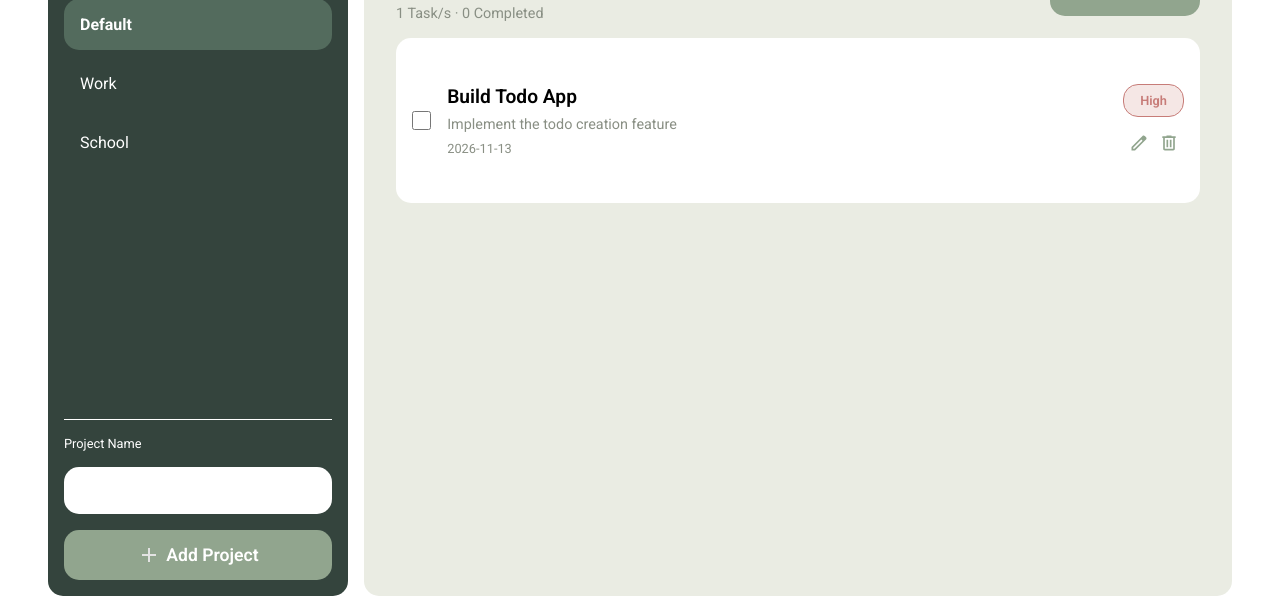
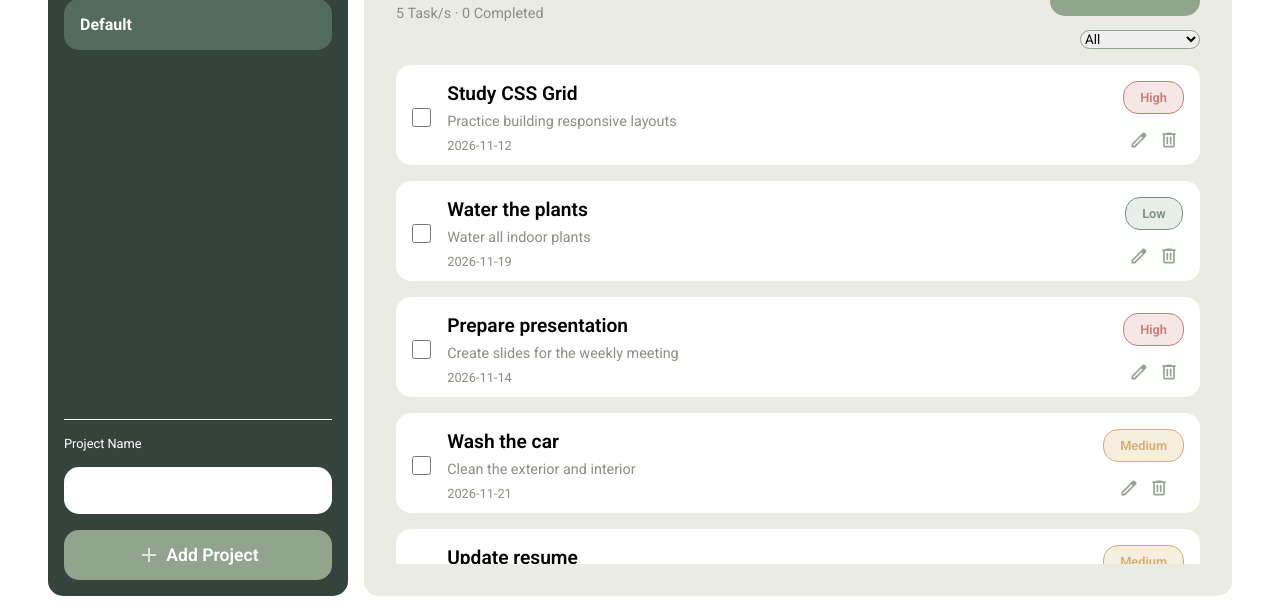
Before and after one commit to alexisjhay/todo-list, a website built with webpack: page src/template.html in a window 1280 px wide. Shown: the part 188-800 px from the top of the page. Built offline with nearby package versions, Linux system fonts and the light colour scheme.

Commit message:
feat: add todo filtering
- Add filters for all, incomplete, and completed todos
- Add high, medium, and low priority filters
- Add overdue todo filtering
- Scope filters to the active project

```diff
--- a/src/dom/renderTodo.js
+++ b/src/dom/renderTodo.js
@@ -2,6 +2,7 @@ import { TodoManager } from "../modules/TodoManager.js";
 import { RenderTodoForm } from "./createTodoForm.js";
 
 const todoManager = new TodoManager();
+let activeFilter = "all";
 
 export class RenderTodo {
 	renderTodo(location, projectArray) {
@@ -10,13 +11,15 @@ export class RenderTodo {
 		const mainHeader = new RenderHeader();
 		const mainBody = new RenderBody();
 
-		location.appendChild(mainHeader.renderHeader(projectArray));
-		location.appendChild(mainBody.renderBody(location, projectArray));
+		location.appendChild(mainHeader.renderHeader(projectArray, location));
+		location.appendChild(
+			mainBody.renderBody(location, projectArray, activeFilter),
+		);
 	}
 }
 
 class RenderHeader {
-	renderHeader(projectArray) {
+	renderHeader(projectArray, location) {
 		const header = document.createElement("div");
 		header.classList.add("main-header");
 
@@ -47,18 +50,102 @@ class RenderHeader {
 
 		addTaskButton.textContent = `Add Todo`;
 
+		const filterContainer = document.createElement("div");
+		filterContainer.classList.add("filter-container");
+
+		const filterDropdown = document.createElement("select");
+		filterDropdown.id = "filterSelect";
+		const filters = [
+			{ name: "All", value: "all", isSelected: activeFilter === "all" },
+			{
+				name: "Incomplete",
+				value: "incomplete",
+				isSelected: activeFilter === "incomplete",
+			},
+			{
+				name: "Completed",
+				value: "completed",
+				isSelected: activeFilter === "completed",
+			},
+			{
+				name: "High Priority",
+				value: "high-priority",
+				isSelected: activeFilter === "high-priority",
+			},
+			{
+				name: "Medium Priority",
+				value: "medium-priority",
+				isSelected: activeFilter === "medium-priority",
+			},
+			{
+				name: "Low Priority",
+				value: "low-priority",
+				isSelected: activeFilter === "low-priority",
+			},
+			{
+				name: "Overdue",
+				value: "overdue",
+				isSelected: activeFilter === "overdue",
+			},
+		];
+
+		filterContainer.appendChild(filterDropdown);
+
+		for (const filter of filters) {
+			const newOption = new Option(
+				filter.name,
+				filter.value,
+				filter.isSelected,
+				filter.isSelected,
+			);
+
+			filterDropdown.add(newOption);
+		}
+
+		filterDropdown.addEventListener("change", (e) => {
+			activeFilter = e.target.value;
+
+			const render = new RenderTodo();
+			render.renderTodo(location, projectArray);
+		});
+
 		header.appendChild(headerTitle);
 		header.appendChild(taskLength);
 		header.appendChild(addTaskButton);
+		header.appendChild(filterContainer);
 
 		return header;
 	}
 }
 
 class RenderBody {
-	renderBody(location, projectArray) {
+	renderBody(location, projectArray, filter) {
 		const projectActiveID = projectArray.find((project) => project.isActive);
-		const filtered = todoManager.getTodosByProject(projectActiveID?.id);
+		let filtered = todoManager.getTodosByProject(projectActiveID?.id);
+
+		switch (filter) {
+			case "all":
+				filtered = todoManager.getTodosByProject(projectActiveID?.id);
+				break;
+			case "incomplete":
+				filtered = todoManager.getIncompleteTodos(projectActiveID?.id);
+				break;
+			case "completed":
+				filtered = todoManager.getCompletedTodos(projectActiveID?.id);
+				break;
+			case "high-priority":
+				filtered = todoManager.getPriorityTodo(projectActiveID?.id, "High");
+				break;
+			case "medium-priority":
+				filtered = todoManager.getPriorityTodo(projectActiveID?.id, "Medium");
+				break;
+			case "low-priority":
+				filtered = todoManager.getPriorityTodo(projectActiveID?.id, "Low");
+				break;
+			case "overdue":
+				filtered = todoManager.getOverdueTodo(projectActiveID?.id);
+				break;
+		}
 
 		const body = document.createElement("div");
 		body.classList.add("main-body");
--- a/src/modules/ProjectManager.js
+++ b/src/modules/ProjectManager.js
@@ -1,10 +1,6 @@
 import { Project } from "./Project.js";
 
-export const projects = [
-	new Project("0", "Default", true),
-	new Project("1", "Work", false),
-	new Project("2", "School", false),
-];
+export const projects = [new Project("0", "Default", true)];
 
 export class ProjectManager {
 	addProject(id, name, state) {
--- a/src/modules/TodoManager.js
+++ b/src/modules/TodoManager.js
@@ -2,33 +2,39 @@ import { Todo } from "./Todo.js";
 
 export const todo = [
 	new Todo(
-		"Finish JavaScript course",
-		"Complete the DOM manipulation lesson",
+		"Study CSS Grid",
+		"Practice building responsive layouts",
 		"2026-11-12",
-		"High",
-		"1",
-	),
-	new Todo(
-		"Read a book",
-		"Read 20 pages of Atomic Habits",
-		"2026-11-11",
-		"Low",
-		"2",
-	),
-	new Todo(
-		"Build Todo App",
-		"Implement the todo creation feature",
-		"2026-11-13",
 		"High",
 		"0",
 	),
-
 	new Todo(
-		"Build Todo App",
-		"Implement the todo creation feature",
-		"2026-11-13",
+		"Water the plants",
+		"Water all indoor plants",
+		"2026-11-19",
+		"Low",
+		"0",
+	),
+	new Todo(
+		"Prepare presentation",
+		"Create slides for the weekly meeting",
+		"2026-11-14",
+		"High",
+		"0",
+	),
+	new Todo(
+		"Wash the car",
+		"Clean the exterior and interior",
+		"2026-11-21",
 		"Medium",
-		"2",
+		"0",
+	),
+	new Todo(
+		"Update resume",
+		"Add recent projects and skills",
+		"2026-11-09",
+		"Medium",
+		"0",
 	),
 ];
 
@@ -44,6 +50,19 @@ export class TodoManager {
 	getIncompleteTodos(projectID) {
 		return todo.filter(
 			(todo) => todo.projectID === projectID && todo.completed === false,
+		);
+	}
+	getPriorityTodo(projectID, priority) {
+		return todo.filter(
+			(todo) => todo.projectID === projectID && todo.priority === priority,
+		);
+	}
+	getOverdueTodo(projectID) {
+		return todo.filter(
+			(todo) =>
+				todo.projectID === projectID &&
+				todo.dueDate < new Date().toISOString().split("T")[0] &&
+				todo.completed === false,
 		);
 	}
 	toggleComplete(targetID) {
--- a/src/style.css
+++ b/src/style.css
@@ -37,7 +37,7 @@
 
 .container {
 	display: grid;
-	min-height: 100vh;
+	height: 100vh;
 	grid-template-columns: 300px 1fr;
 	grid-template-rows: auto 1fr;
 	padding: 1rem;
@@ -184,6 +184,7 @@ ul li:hover,
 	display: flex;
 	flex-direction: column;
 	gap: 1rem;
+	overflow: hidden;
 }
 
 .main-header {
@@ -217,11 +218,28 @@ ul li:hover,
 	font-weight: 600;
 }
 
+.filter-container {
+	grid-column: 1 / 3;
+	display: grid;
+	justify-items: end;
+}
+
+.filter-container select {
+	width: min(120px, 40%);
+	padding: 0;
+}
+
 .main-body {
 	flex-grow: 1;
 	display: grid;
-	grid-template-rows: repeat(auto-fill, minmax(120px, 1fr));
+	grid-template-rows: repeat(auto-fill, minmax(100px, 1fr));
 	gap: 1rem;
+	height: 100%;
+	overflow-y: auto;
+}
+
+::-webkit-scrollbar {
+	display: none;
 }
 
 /* CARD */
```
